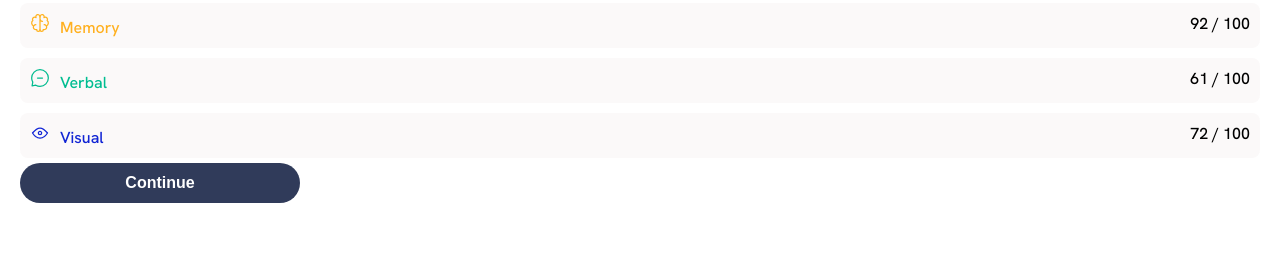
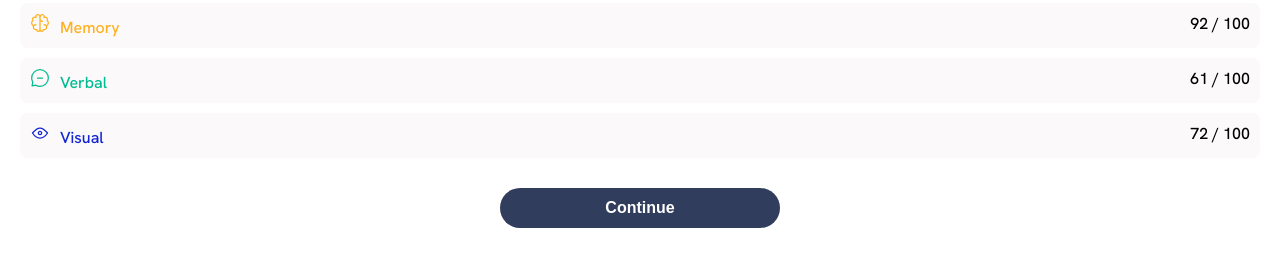
Before and after one commit to PEDRXPEREIRX/frontend-mentor, a plain HTML site: page index.html in a window 1280 px wide. Shown: the part 371-638 px from the top of the page. Drawn offline with Linux system fonts and the light colour scheme.

Commit message:
detalhes

```diff
--- a/estilos/style.css
+++ b/estilos/style.css
@@ -139,10 +139,16 @@ body {
     margin-right: 10px;
 }
 
+.button {
+    display: flex;
+    justify-content: center;
+    margin-top: 25px;
+}
+
 .btn-continue {
     width: 280px;
     height: 40px;
-    background-color: hsl(224, 30%, 27%);
+    background-color: rgb(49, 61, 92);
     color: #fff;
     border: none;
     border-radius: 25px;
@@ -150,3 +156,7 @@ body {
     font-size: 16px;
     font-weight: bold;
 }
+
+.btn-continue:hover {
+    background-color: rgb(84, 104, 156);
+}
```
